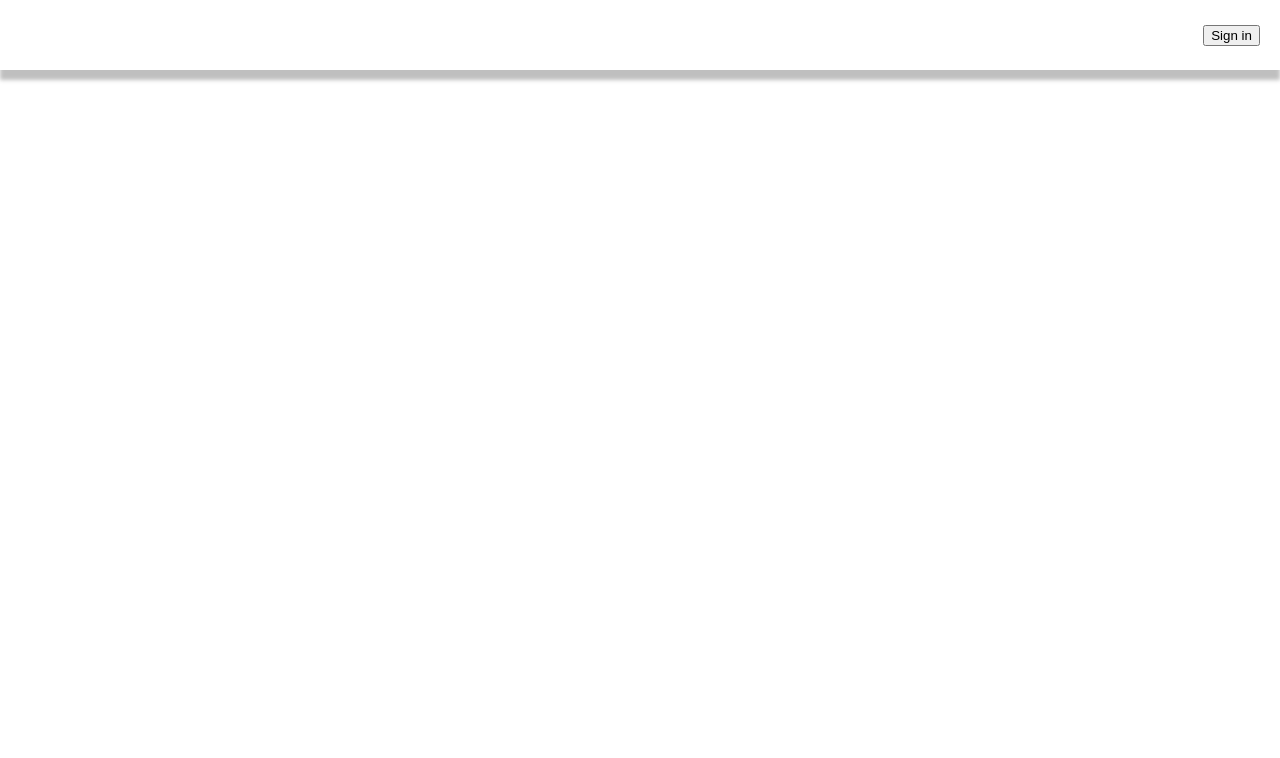
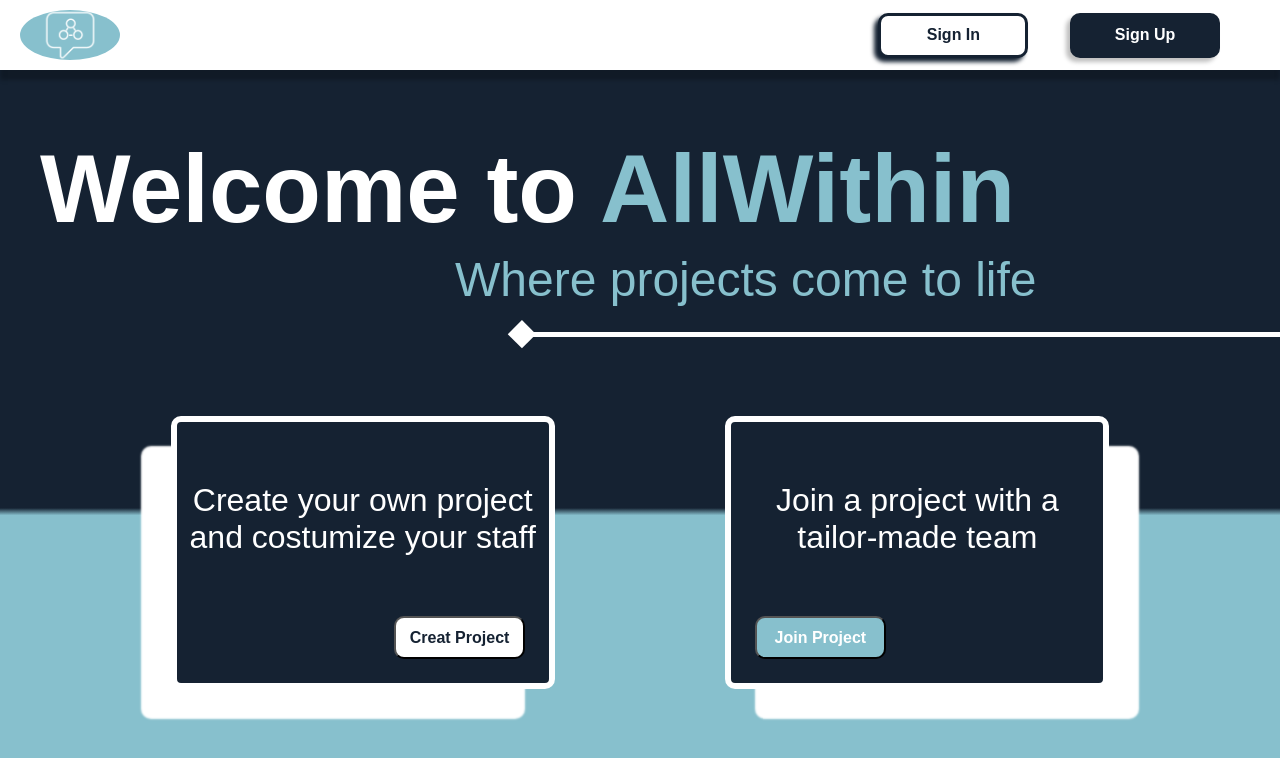
Before and after one commit to CFraissinet/frontend_Allwithin, a Next.js app: page / in a window 1280 px wide. Shown: the top 758 px of the page. Built offline with nearby package versions, Linux system fonts and the light colour scheme.

Commit message:
testing navbar

```diff
--- a/components/NavBar.js
+++ b/components/NavBar.js
@@ -1,7 +1,10 @@
 import styles from "../styles/NavBar.module.css";
 import Link from "next/link";
+import { useRouter } from "next/router";
 
 function NavBar() {
+  const router = useRouter();
+  console.log(router);
   return (
     <div className={styles.headerContainer}>
       {/* LOGO */}
--- a/pages/index.js
+++ b/pages/index.js
@@ -5,7 +5,7 @@ import CreateProject from "../components/CreateProject";
 import NavBar from "../components/NavBar";
 
 function Index() {
-  return <NavBar />;
+  return <Home />;
 }
 
 export default Index;
--- a/styles/Home.module.css
+++ b/styles/Home.module.css
@@ -22,10 +22,16 @@
 .logoContainer {
   display: flex;
   align-items: center;
+  justify-content: center;
+  border-radius: 50%;
+  object-fit: contain;
+  background-color: #87c0cd;
+  padding: 20px;
 }
 
 .logo {
-  height: 7vh; /* Adjust this as per your logo's aspect ratio */
+  height: 60px;
+  width: 60px;
 }
 
 /* the positioning div that includes the 2 buttons */
```
Also changed, not shown: components/Join.js (+2 -8 lines).
